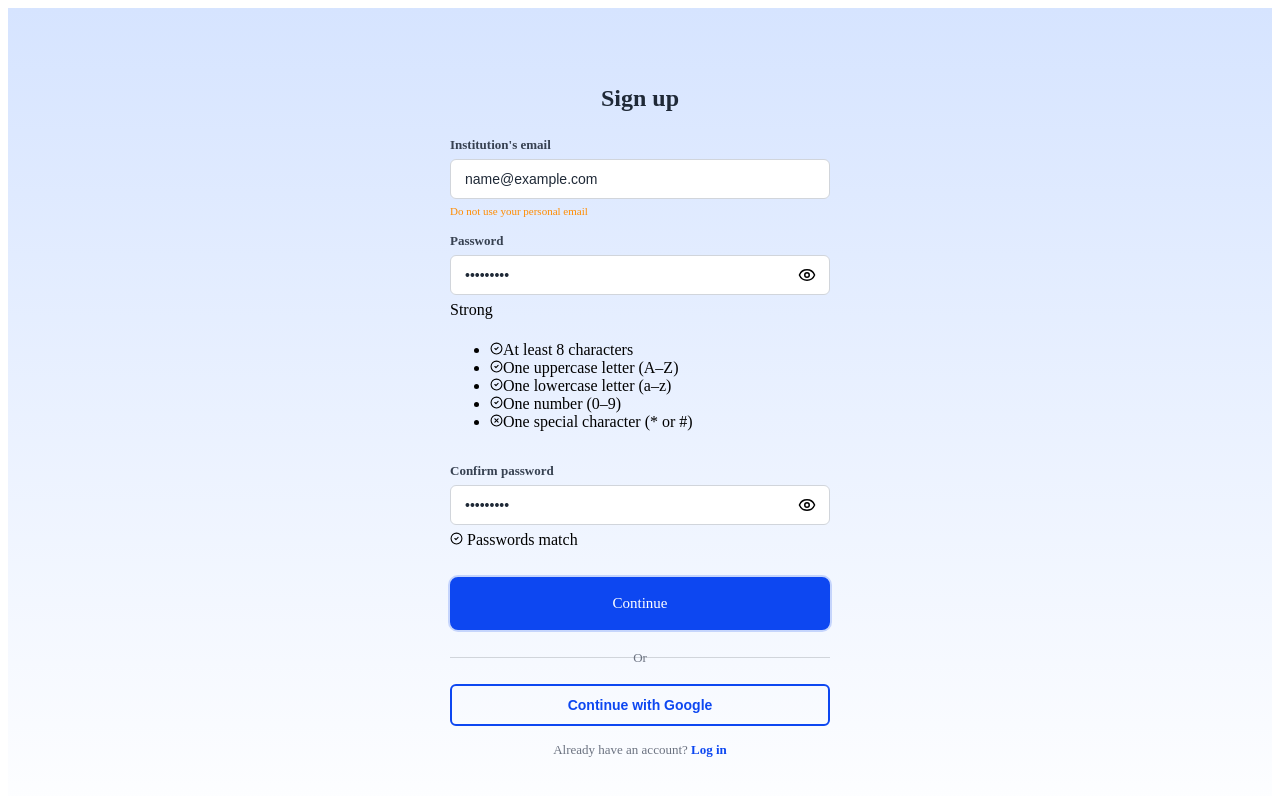
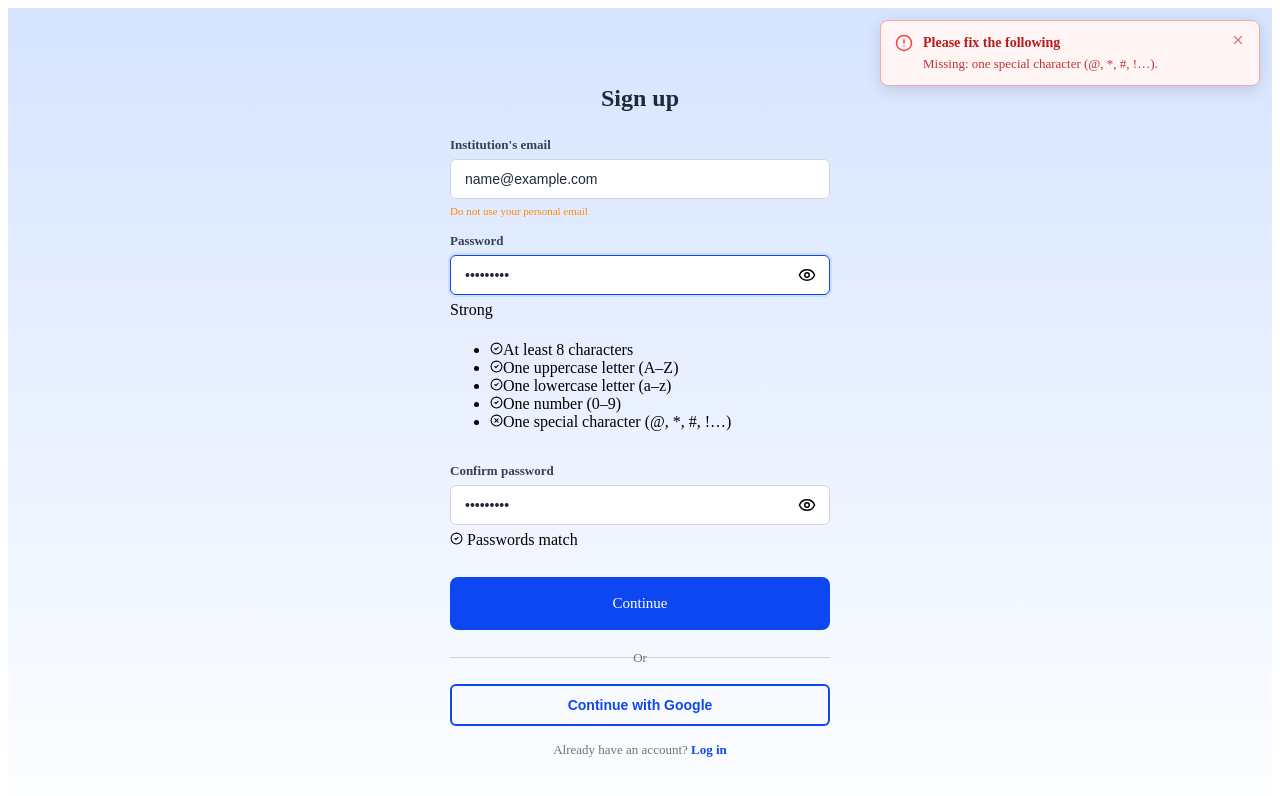
Before and after one commit to Tech4dev-Group-55/Eduspline-frontend, a React (Vite) app: page /signup in a window 1280 px wide. Both pictures are taken after typing "name@example.com", "Sample123", "Sample123" into the empty fields and a click on the button "Continue". Shown: the top 796 px of the page. Built offline with nearby package versions, Linux system fonts and the light colour scheme.

Commit message:
fixed sign up bug

```diff
--- a/src/pages/Signup/Signup.css
+++ b/src/pages/Signup/Signup.css
@@ -187,6 +187,91 @@
   background-color: rgba(13, 71, 241, 0.05);
 }
 
+/* ── Toast container ────────────────────────────────────────────────────────── */
+.toast-container {
+  position: fixed;
+  top: 20px;
+  right: 20px;
+  z-index: 9999;
+  display: flex;
+  flex-direction: column;
+  gap: 10px;
+  max-width: 380px;
+  width: calc(100vw - 40px);
+}
+
+.toast {
+  display: flex;
+  align-items: flex-start;
+  gap: 10px;
+  padding: 12px 14px;
+  border-radius: 8px;
+  border: 1px solid transparent;
+  box-shadow: 0 4px 16px rgba(0, 0, 0, 0.12);
+  animation: toast-in 0.25s ease;
+  font-size: 0.875rem;
+  line-height: 1.4;
+}
+
+@keyframes toast-in {
+  from { opacity: 0; transform: translateX(40px); }
+  to   { opacity: 1; transform: translateX(0);    }
+}
+
+/* error */
+.toast--error {
+  background: #fff5f5;
+  border-color: #fca5a5;
+  color: #b91c1c;
+}
+.toast--error .toast-icon { color: #ef4444; flex-shrink: 0; margin-top: 1px; }
+
+/* success */
+.toast--success {
+  background: #f0fdf4;
+  border-color: #86efac;
+  color: #15803d;
+}
+.toast--success .toast-icon { color: #22c55e; flex-shrink: 0; margin-top: 1px; }
+
+/* info */
+.toast--info {
+  background: #eff6ff;
+  border-color: #93c5fd;
+  color: #1d4ed8;
+}
+.toast--info .toast-icon { color: #3b82f6; flex-shrink: 0; margin-top: 1px; }
+
+.toast-body {
+  flex: 1;
+  display: flex;
+  flex-direction: column;
+  gap: 2px;
+}
+
+.toast-title {
+  font-weight: 600;
+  font-size: 0.875rem;
+}
+
+.toast-message {
+  font-size: 0.8125rem;
+  opacity: 0.9;
+}
+
+.toast-close {
+  background: none;
+  border: none;
+  cursor: pointer;
+  padding: 2px;
+  color: inherit;
+  opacity: 0.6;
+  flex-shrink: 0;
+  line-height: 1;
+}
+
+.toast-close:hover { opacity: 1; }
+
 /* Mobile Responsive */
 @media (max-width: 768px) {
   .signup-page {
--- a/src/pages/Signup/Signup.jsx
+++ b/src/pages/Signup/Signup.jsx
@@ -1,17 +1,66 @@
-import React, { useState } from 'react';
+import React, { useState, useEffect, useRef, useCallback } from 'react';
 import { Link } from 'react-router-dom';
-import { Eye, EyeOff, AlertCircle, CheckCircle2, XCircle } from 'lucide-react';
+import { Eye, EyeOff, AlertCircle, CheckCircle2, XCircle, X, Info } from 'lucide-react';
 import Button from '../../components/Button/Button';
 import { useAuth } from '../../context/AuthContext';
 import './Signup.css';
 
+// ── Toast system ──────────────────────────────────────────────────────────────
+let _toastId = 0;
+const useToasts = () => {
+  const [toasts, setToasts] = useState([]);
+
+  const addToast = useCallback(({ type = 'error', title, message, duration = 5000 }) => {
+    const id = ++_toastId;
+    setToasts((prev) => [...prev, { id, type, title, message }]);
+    if (duration > 0) {
+      setTimeout(() => removeToast(id), duration);
+    }
+    return id;
+  }, []);
+
+  const removeToast = useCallback((id) => {
+    setToasts((prev) => prev.filter((t) => t.id !== id));
+  }, []);
+
+  return { toasts, addToast, removeToast };
+};
+
+const TOAST_ICONS = {
+  error:   <AlertCircle size={18} />,
+  success: <CheckCircle2 size={18} />,
+  info:    <Info size={18} />,
+};
+
+const ToastContainer = ({ toasts, removeToast }) => (
+  <div className="toast-container" aria-live="assertive" aria-atomic="false">
+    {toasts.map((t) => (
+      <div key={t.id} className={`toast toast--${t.type}`} role="alert">
+        <span className="toast-icon">{TOAST_ICONS[t.type]}</span>
+        <div className="toast-body">
+          {t.title && <strong className="toast-title">{t.title}</strong>}
+          {t.message && <span className="toast-message">{t.message}</span>}
+        </div>
+        <button
+          type="button"
+          className="toast-close"
+          onClick={() => removeToast(t.id)}
+          aria-label="Dismiss notification"
+        >
+          <X size={14} />
+        </button>
+      </div>
+    ))}
+  </div>
+);
+
 // ── Password rules ────────────────────────────────────────────────────────────
 const PASSWORD_RULES = [
-  { id: 'length',    label: 'At least 8 characters',          test: (v) => v.length >= 8 },
-  { id: 'uppercase', label: 'One uppercase letter (A–Z)',      test: (v) => /[A-Z]/.test(v) },
-  { id: 'lowercase', label: 'One lowercase letter (a–z)',      test: (v) => /[a-z]/.test(v) },
-  { id: 'number',    label: 'One number (0–9)',                test: (v) => /[0-9]/.test(v) },
-  { id: 'special',   label: 'One special character (* or #)',  test: (v) => /[*#]/.test(v) },
+  { id: 'length',    label: 'At least 8 characters',              test: (v) => v.length >= 8 },
+  { id: 'uppercase', label: 'One uppercase letter (A–Z)',          test: (v) => /[A-Z]/.test(v) },
+  { id: 'lowercase', label: 'One lowercase letter (a–z)',          test: (v) => /[a-z]/.test(v) },
+  { id: 'number',    label: 'One number (0–9)',                    test: (v) => /[0-9]/.test(v) },
+  { id: 'special',   label: 'One special character (@, *, #, !…)', test: (v) => /[@*#!$%^&()\-_=+[\]{};:'",.<>?/\\|`~]/.test(v) },
 ];
 
 const getPasswordStrength = (password) => {
@@ -35,13 +84,13 @@ const validateField = (name, value, formData) => {
       if (!value) return 'Password is required.';
       const failedRules = PASSWORD_RULES.filter((r) => !r.test(value));
       if (failedRules.length > 0)
-        return `Password must include: ${failedRules.map((r) => r.label.toLowerCase()).join(', ')}.`;
+        return `Missing: ${failedRules.map((r) => r.label.toLowerCase()).join(', ')}.`;
       return null;
     }
 
     case 'confirmPassword':
-      if (!value)                          return 'Please confirm your password.';
-      if (value !== formData.password)     return 'Passwords do not match.';
+      if (!value)                      return 'Please confirm your password.';
+      if (value !== formData.password) return 'Passwords do not match.';
       return null;
 
     default:
@@ -60,41 +109,58 @@ const validateAll = (formData) => {
 
 // ── Component ─────────────────────────────────────────────────────────────────
 const Signup = () => {
-  const { signup, loginWithGoogle, loading, error, clearError } = useAuth();
+  const { signup, loginWithGoogle, error, clearError } = useAuth();
+  const { toasts, addToast, removeToast } = useToasts();
 
-  const [formData, setFormData] = useState({ email: '', password: '', confirmPassword: '' });
+  const [formData, setFormData]                       = useState({ email: '', password: '', confirmPassword: '' });
   const [showPassword, setShowPassword]               = useState(false);
   const [showConfirmPassword, setShowConfirmPassword] = useState(false);
-  const [fieldErrors, setFieldErrors] = useState({});
-  const [submitError, setSubmitError] = useState('');
-  const [googleError, setGoogleError] = useState('');
-  const [successMsg, setSuccessMsg]   = useState('');
-  const [passwordFocused, setPasswordFocused] = useState(false);
+  const [fieldErrors, setFieldErrors]                 = useState({});
+  const [successMsg, setSuccessMsg]                   = useState('');
+  const [passwordFocused, setPasswordFocused]         = useState(false);
+  const [submitting, setSubmitting]                   = useState(false);
+  // Track which fields have been touched (blurred at least once)
+  const [touched, setTouched]                         = useState({});
+
+  // Refs for focusing first error field on submit
+  const emailRef          = useRef(null);
+  const passwordRef       = useRef(null);
+  const confirmRef        = useRef(null);
+  const fieldRefs         = { email: emailRef, password: passwordRef, confirmPassword: confirmRef };
+
+  // Show rules when focused OR when the field has been touched + has an error
+  const showPasswordRules = passwordFocused || (touched.password && !!fieldErrors.password);
 
   const strength = getPasswordStrength(formData.password);
+
+  // Sync AuthContext errors → toast
+  useEffect(() => {
+    if (error) {
+      addToast({ type: 'error', title: 'Authentication error', message: error });
+      clearError();
+    }
+  }, [error, addToast, clearError]);
 
   const handleChange = (e) => {
     const { name, value } = e.target;
     setFormData((prev) => ({ ...prev, [name]: value }));
 
-    // Re-validate the changed field on the fly (only if it already had an error)
-    if (fieldErrors[name]) {
+    // Live re-validate only if field was already touched
+    if (touched[name]) {
       const err = validateField(name, value, { ...formData, [name]: value });
       setFieldErrors((prev) => ({ ...prev, [name]: err }));
     }
 
-    // If password changes, re-validate confirmPassword too if it was touched
-    if (name === 'password' && fieldErrors.confirmPassword) {
+    // Re-validate confirmPassword cross-field dependency
+    if (name === 'password' && touched.confirmPassword) {
       const confirmErr = validateField('confirmPassword', formData.confirmPassword, { ...formData, [name]: value });
       setFieldErrors((prev) => ({ ...prev, confirmPassword: confirmErr }));
     }
-
-    if (submitError) setSubmitError('');
-    if (error) clearError();
   };
 
   const handleBlur = (e) => {
     const { name, value } = e.target;
+    setTouched((prev) => ({ ...prev, [name]: true }));
     const err = validateField(name, value, formData);
     setFieldErrors((prev) => ({ ...prev, [name]: err }));
     if (name === 'password') setPasswordFocused(false);
@@ -102,39 +168,81 @@ const Signup = () => {
 
   const handleSubmit = async (e) => {
     e.preventDefault();
+
+    // Mark all fields as touched so errors become visible
+    setTouched({ email: true, password: true, confirmPassword: true });
+
     const errors = validateAll(formData);
+
     if (Object.keys(errors).length > 0) {
       setFieldErrors(errors);
+
+      // Focus first errored field
+      const firstField = ['email', 'password', 'confirmPassword'].find((f) => errors[f]);
+      fieldRefs[firstField]?.current?.focus();
+
+      // Toast summarising what's wrong
+      const summary = Object.values(errors).join(' • ');
+      addToast({
+        type: 'error',
+        title: 'Please fix the following',
+        message: summary,
+        duration: 7000,
+      });
       return;
     }
 
+    setSubmitting(true);
+    try {
       const result = await signup({ email: formData.email, password: formData.password });
 
       if (result.success) {
         setSuccessMsg(result.message);
         setFormData({ email: '', password: '', confirmPassword: '' });
+        setTouched({});
+        setFieldErrors({});
+        addToast({
+          type: 'success',
+          title: 'Account created!',
+          message: result.message,
+          duration: 0, // persist until dismissed
+        });
       } else {
-      setSubmitError(result.message || 'Something went wrong. Please try again.');
+        addToast({
+          type: 'error',
+          title: 'Sign up failed',
+          message: result.message || 'Something went wrong. Please try again.',
+        });
+      }
+    } finally {
+      setSubmitting(false);
     }
   };
 
   const handleGoogleSignup = async () => {
-    setGoogleError('');
     try {
       const result = await loginWithGoogle();
       if (!result?.success && result?.message) {
-        setGoogleError(result.message || 'Google sign-in failed. Please try again.');
+        addToast({
+          type: 'error',
+          title: 'Google sign-in failed',
+          message: result.message || 'Please try again.',
+        });
       }
     } catch (err) {
-      setGoogleError(err?.message || 'Google sign-in failed. Please try again.');
+      addToast({
+        type: 'error',
+        title: 'Google sign-in failed',
+        message: err?.message || 'Please try again.',
+      });
     }
   };
-
-  const bannerError = submitError || (error || '');
 
   // ── Success state ───────────────────────────────────────────────────────────
   if (successMsg) {
     return (
+      <>
+        <ToastContainer toasts={toasts} removeToast={removeToast} />
         <div className="signup-page">
           <div className="signup-card signup-card--success">
             <div className="success-icon" aria-hidden="true">✉️</div>
@@ -152,21 +260,18 @@ const Signup = () => {
             </p>
           </div>
         </div>
+      </>
     );
   }
 
   // ── Form ────────────────────────────────────────────────────────────────────
   return (
+    <>
+      <ToastContainer toasts={toasts} removeToast={removeToast} />
+
       <div className="signup-page">
         <div className="signup-card">
           <h1 className="signup-title">Sign up</h1>
-
-        {bannerError && (
-          <div className="error-banner" role="alert">
-            <AlertCircle size={16} className="error-banner-icon" />
-            {bannerError}
-          </div>
-        )}
 
           <form onSubmit={handleSubmit} className="signup-form" noValidate>
 
@@ -174,6 +279,7 @@ const Signup = () => {
             <div className={`form-group${fieldErrors.email ? ' form-group--error' : ''}`}>
               <label htmlFor="email">Institution's email</label>
               <input
+                ref={emailRef}
                 type="email"
                 id="email"
                 name="email"
@@ -199,6 +305,7 @@ const Signup = () => {
               <label htmlFor="password">Password</label>
               <div className="password-input-wrapper">
                 <input
+                  ref={passwordRef}
                   type={showPassword ? 'text' : 'password'}
                   id="password"
                   name="password"
@@ -221,7 +328,7 @@ const Signup = () => {
                 </button>
               </div>
 
-            {/* Strength meter — visible once user starts typing */}
+              {/* Strength meter */}
               {formData.password.length > 0 && (
                 <div className="strength-meter" aria-live="polite">
                   <div className="strength-track">
@@ -236,8 +343,8 @@ const Signup = () => {
                 </div>
               )}
 
-            {/* Rule checklist — visible while input is focused or has an error */}
-            {(passwordFocused || fieldErrors.password) && (
+              {/* Rule checklist — visible while focused OR after a failed submit/blur */}
+              {showPasswordRules && (
                 <ul className="password-rules" id="password-rules" role="list">
                   {PASSWORD_RULES.map((rule) => {
                     const passed = rule.test(formData.password);
@@ -256,6 +363,13 @@ const Signup = () => {
                   })}
                 </ul>
               )}
+
+              {/* Inline error only shown after blur / submit when rules list is hidden */}
+              {fieldErrors.password && !showPasswordRules && (
+                <span className="error-text" id="password-error" role="alert">
+                  <AlertCircle size={13} /> {fieldErrors.password}
+                </span>
+              )}
             </div>
 
             {/* Confirm Password */}
@@ -263,6 +377,7 @@ const Signup = () => {
               <label htmlFor="confirmPassword">Confirm password</label>
               <div className="password-input-wrapper">
                 <input
+                  ref={confirmRef}
                   type={showConfirmPassword ? 'text' : 'password'}
                   id="confirmPassword"
                   name="confirmPassword"
@@ -299,10 +414,10 @@ const Signup = () => {
               variant="primary"
               size="large"
               type="submit"
-            disabled={loading}
+              disabled={submitting}
               className="continue-button"
             >
-            {loading ? 'Creating account…' : 'Continue'}
+              {submitting ? 'Creating account…' : 'Continue'}
             </Button>
           </form>
 
@@ -312,23 +427,17 @@ const Signup = () => {
             type="button"
             className="google-button"
             onClick={handleGoogleSignup}
-          disabled={loading}
+            disabled={submitting}
           >
             Continue with Google
           </button>
-
-        {googleError && (
-          <div className="error-banner error-banner--google" role="alert">
-            <AlertCircle size={16} className="error-banner-icon" />
-            {googleError}
-          </div>
-        )}
 
           <p className="signup-link" style={{ marginTop: '16px' }}>
             Already have an account? <Link to="/login">Log in</Link>
           </p>
         </div>
       </div>
+    </>
   );
 };
 
```
Lines whose indentation alone changed are shown as unchanged.
